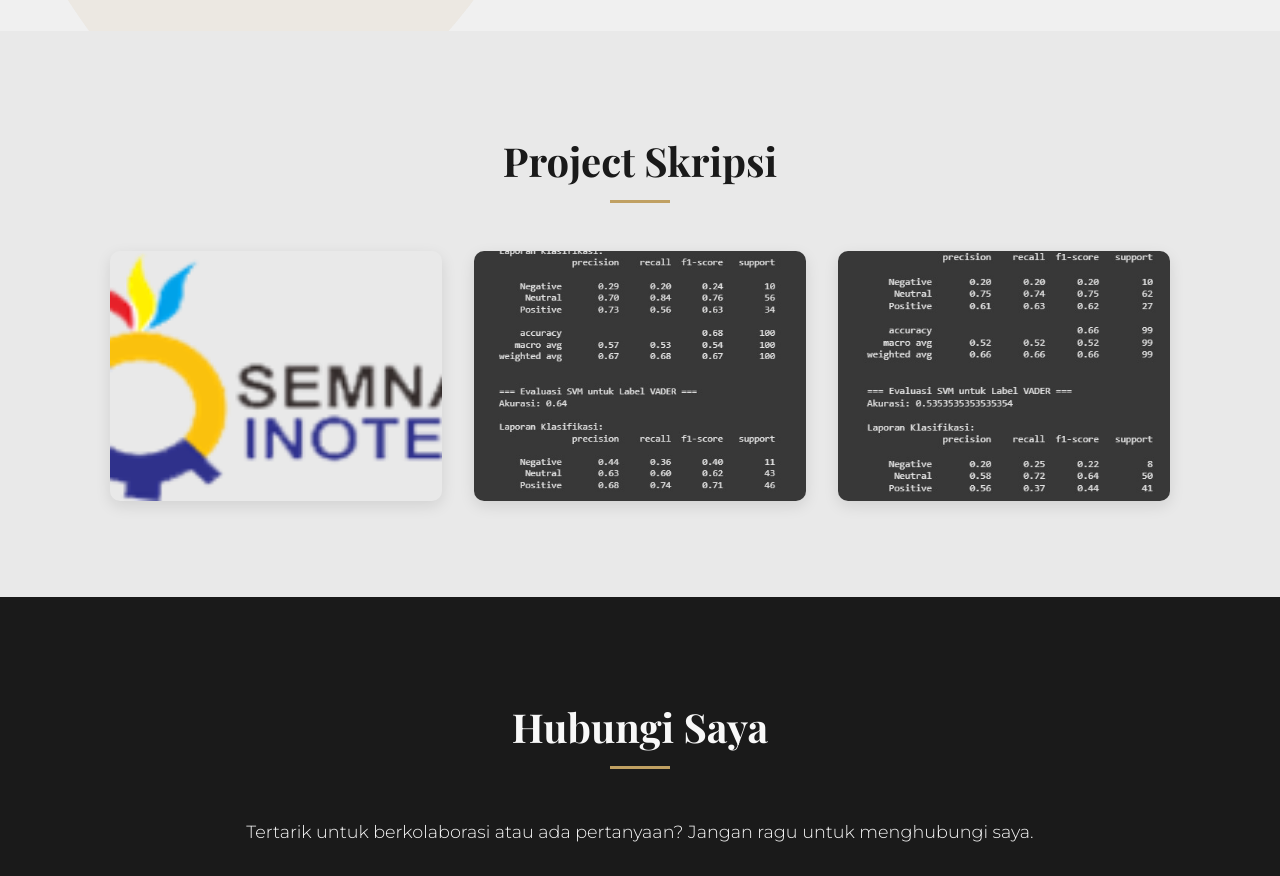
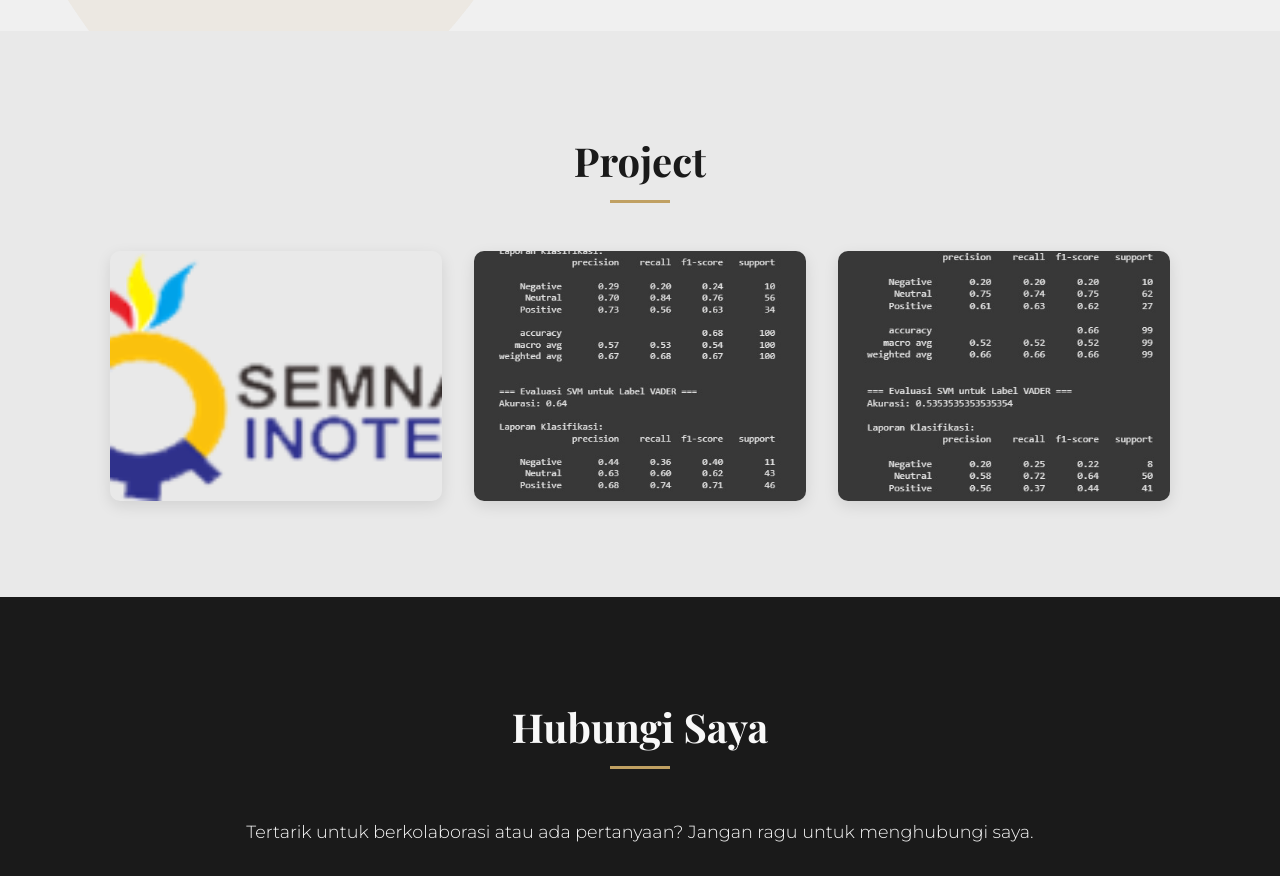
Before and after one commit to fredi2020/Portfolio, a plain HTML site: page index.html in a window 1280 px wide. Shown: the part 1760-2636 px from the top of the page. Drawn offline with nearby package versions, Linux system fonts and the light colour scheme.

Commit message:
Update index.html

```diff
--- a/index.html
+++ b/index.html
@@ -79,7 +79,7 @@
     </section>
 
     <section id="proyek" class="proyek-section section-animate"> <div class="container">
-            <h2 class="section-title">Project Skripsi</h2>
+            <h2 class="section-title">Project</h2>
             <div class="proyek-grid">
                 <div class="proyek-item">
                     <img src="img/Semnas.png" alt="Proyek Artikel Semnas">
```
